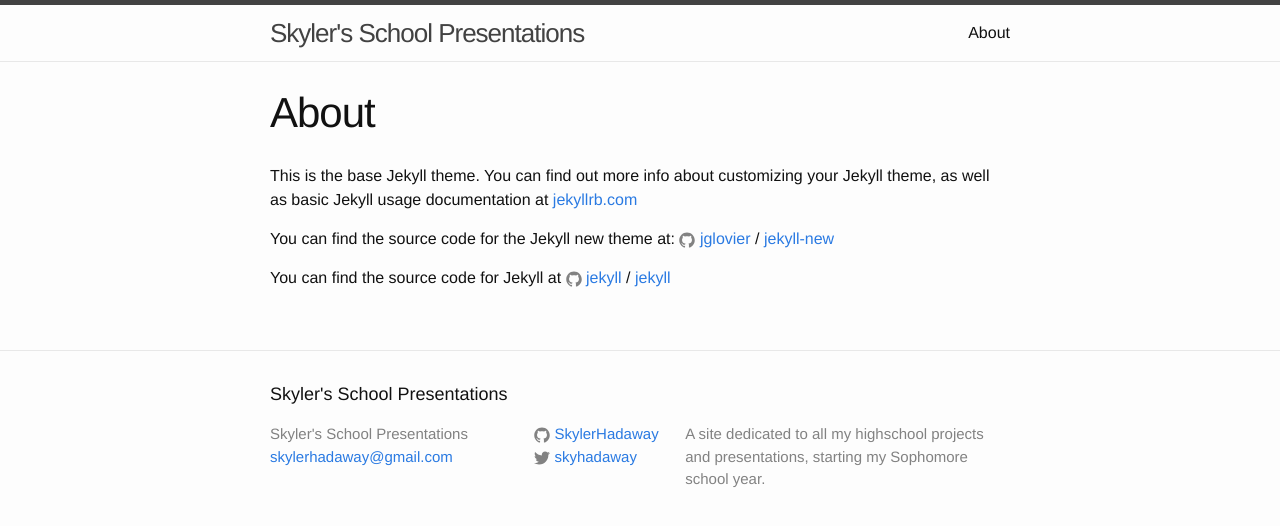
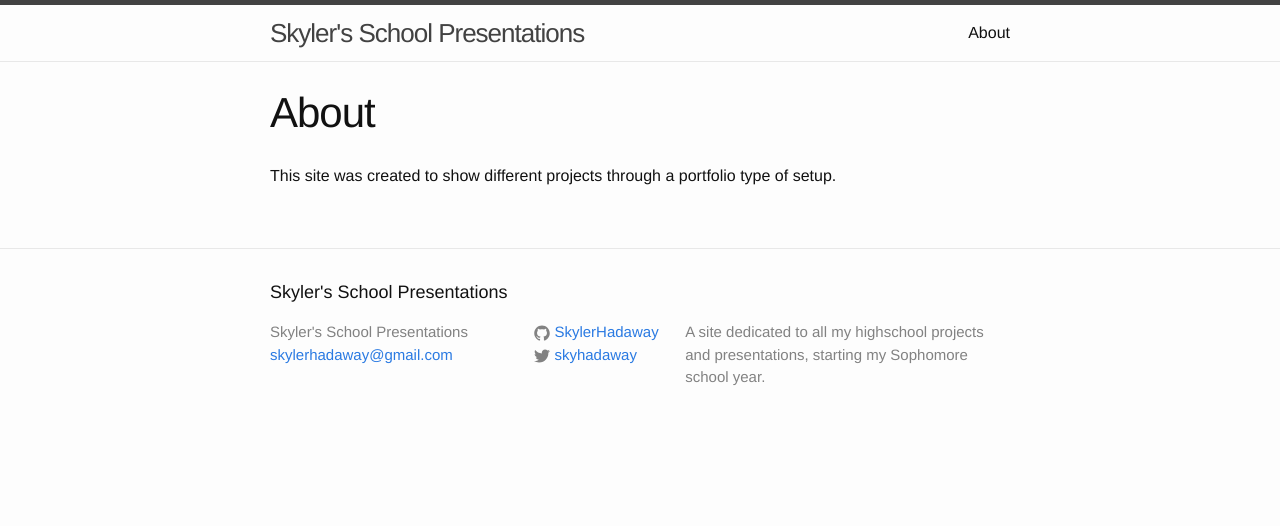
Before and after one commit to SkylerHadaway/SkylerHadaway.github.io, a Jekyll site: the page built from about.md, in a window 1280 px wide. Shown: the top 526 px of the page. Built offline with Jekyll 4.4.1, drawn with Linux system fonts in a browser that asks for light colours.

Commit message:
Update about

```diff
--- a/about.md
+++ b/about.md
@@ -4,12 +4,4 @@
 permalink: /about/
 ---
 
-This is the base Jekyll theme. You can find out more info about customizing your Jekyll theme, as well as basic Jekyll usage documentation at [jekyllrb.com](http://jekyllrb.com/)
-
-You can find the source code for the Jekyll new theme at:
-{% include icon-github.html username="jglovier" %} /
-[jekyll-new](https://github.com/jglovier/jekyll-new)
-
-You can find the source code for Jekyll at
-{% include icon-github.html username="jekyll" %} /
-[jekyll](https://github.com/jekyll/jekyll)
+This site was created to show different projects through a portfolio type of setup.
```
